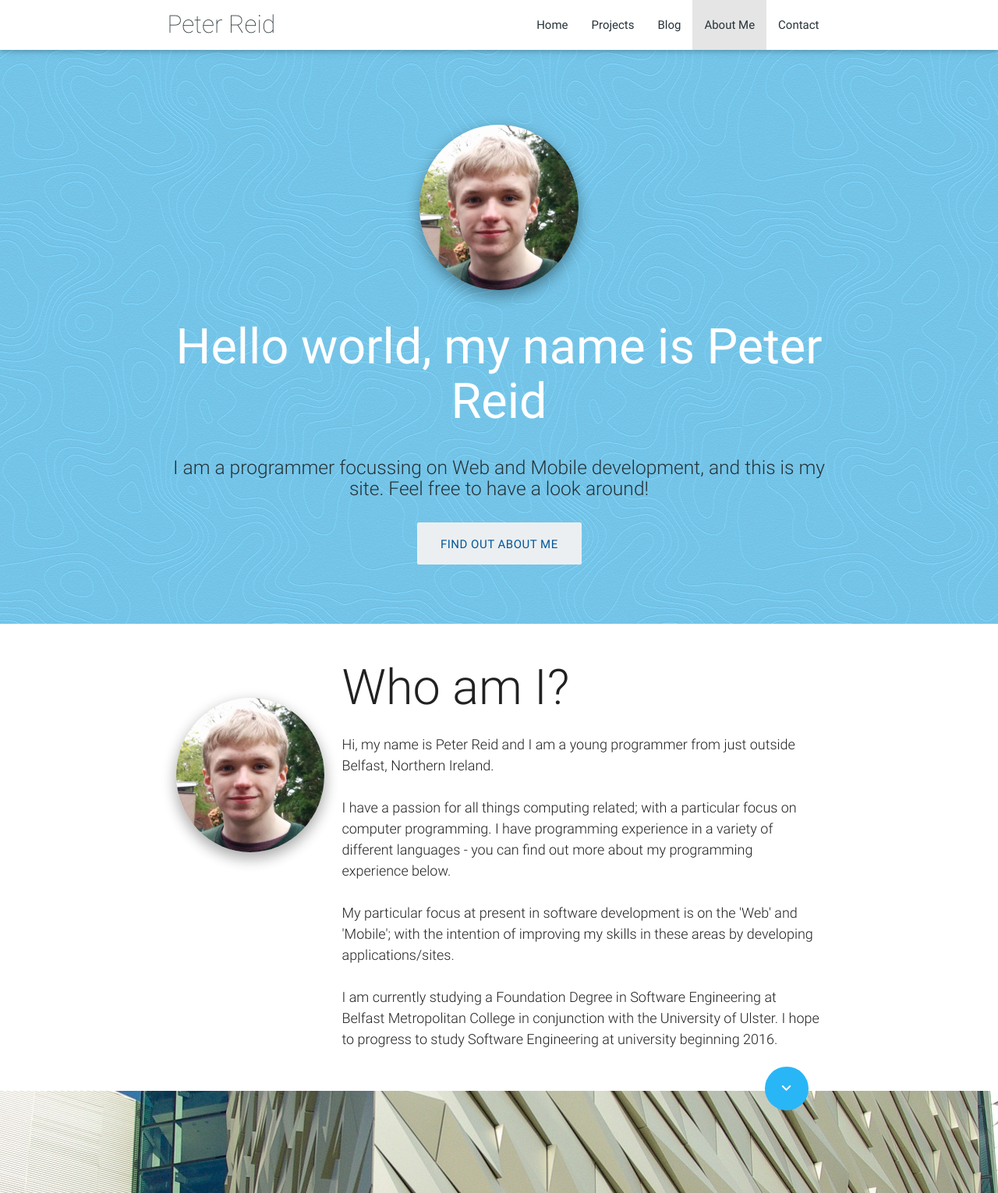
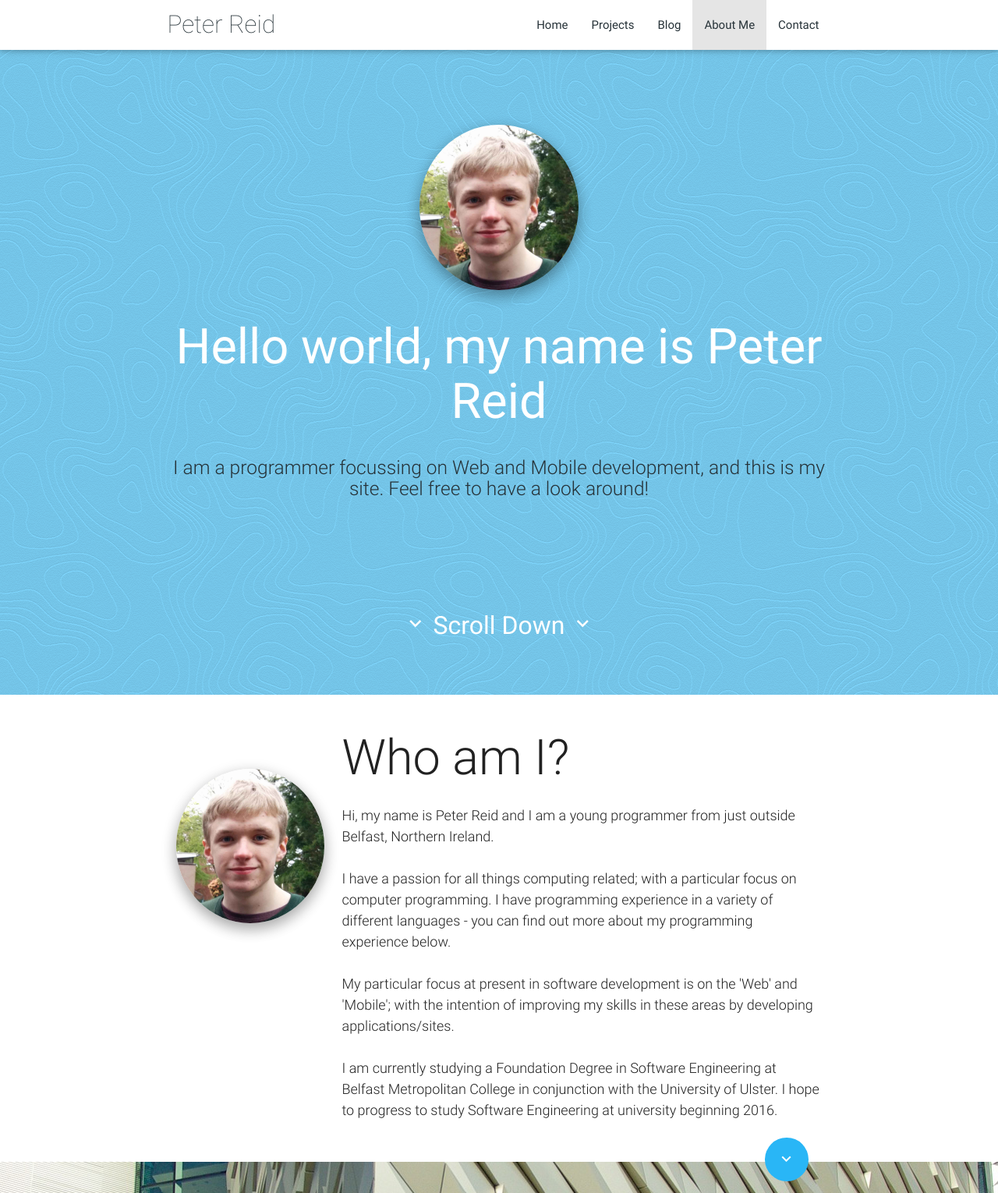
Before and after one commit to ReidWeb/ReidWeb.com, a PHP site: page /about in a window 1280 px wide. Shown: the top 1530 px of the page at 78% size. Run offline with PHP 8.4, Linux system fonts and the light colour scheme; some libraries are stand-ins or nearby versions.

Commit message:
Changed button to scroll down

```diff
--- a/about/index.php
+++ b/about/index.php
@@ -59,8 +59,8 @@
             <div class="row center">
                 <h5 class="header col s12 light blue-grey-text text-darken-4">I am a programmer focussing on Web and Mobile development, and this is my site. Feel free to have a look around!</h5>
             </div>
-            <div class="row center">
-                <a href="/about" id="download-button" class="btn-large waves-effect waves-dark blue-grey lighten-5  light-blue-text text-darken-4 z-depth-2">Find out About Me</a>
+            <div class="row center" style="margin-top:15%;">
+                <a  id="download-button" class="white-text smoothScroll" href="#download-button" style="font-size:32px;"><i class="small mdi-hardware-keyboard-arrow-down"></i> Scroll Down <i class="small mdi-hardware-keyboard-arrow-down"></i></a>
             </div>
             <br/>
             <br/>
@@ -84,7 +84,7 @@
             </div>
             <div class="col s12 m8 l9">
                 <!-- Note that "m8 l9" was added -->
-                <h1 class="light grey-text text-darken-4 header">Who am I?</h1>
+                <h1 class="light grey-text text-darken-4 header" id="who-am-i-title">Who am I?</h1>
                 <p class="light grey-text text-darken-4 paragraph">
                     Hi, my name is Peter Reid and I am a young programmer from just outside Belfast, Northern Ireland.<br/><br/>I have a passion for all things computing related; with a particular focus on computer programming. I have programming experience in a variety of different languages - you can find out more about my programming experience below.<br/><br/>My particular focus at present in software development is on the 'Web' and 'Mobile'; with the intention of improving my skills in these areas by developing applications/sites.<br/><br/>
                     I am currently studying a Foundation Degree in Software Engineering at Belfast Metropolitan College in conjunction with the University of Ulster. I hope to progress to study Software Engineering at university beginning 2016.
```
